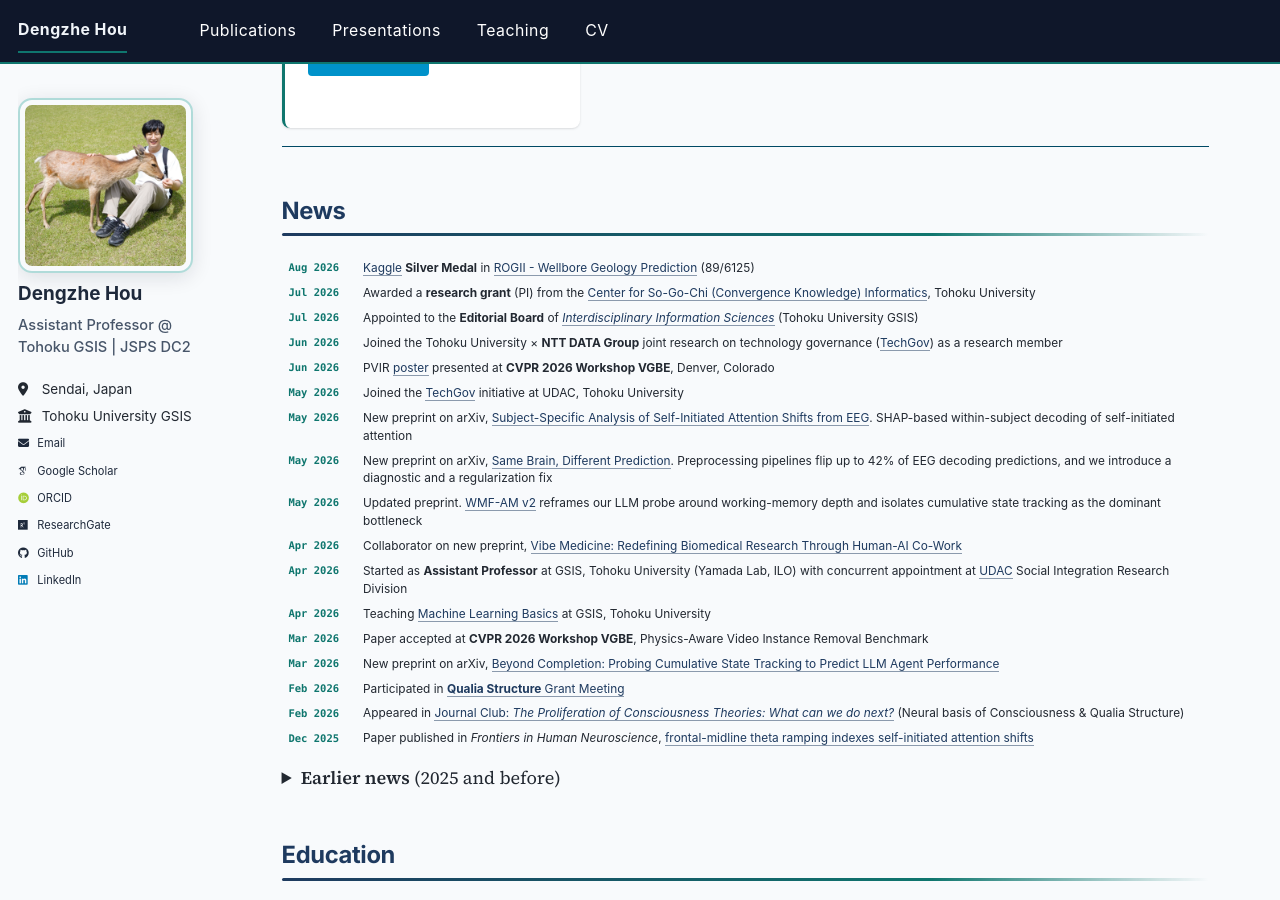
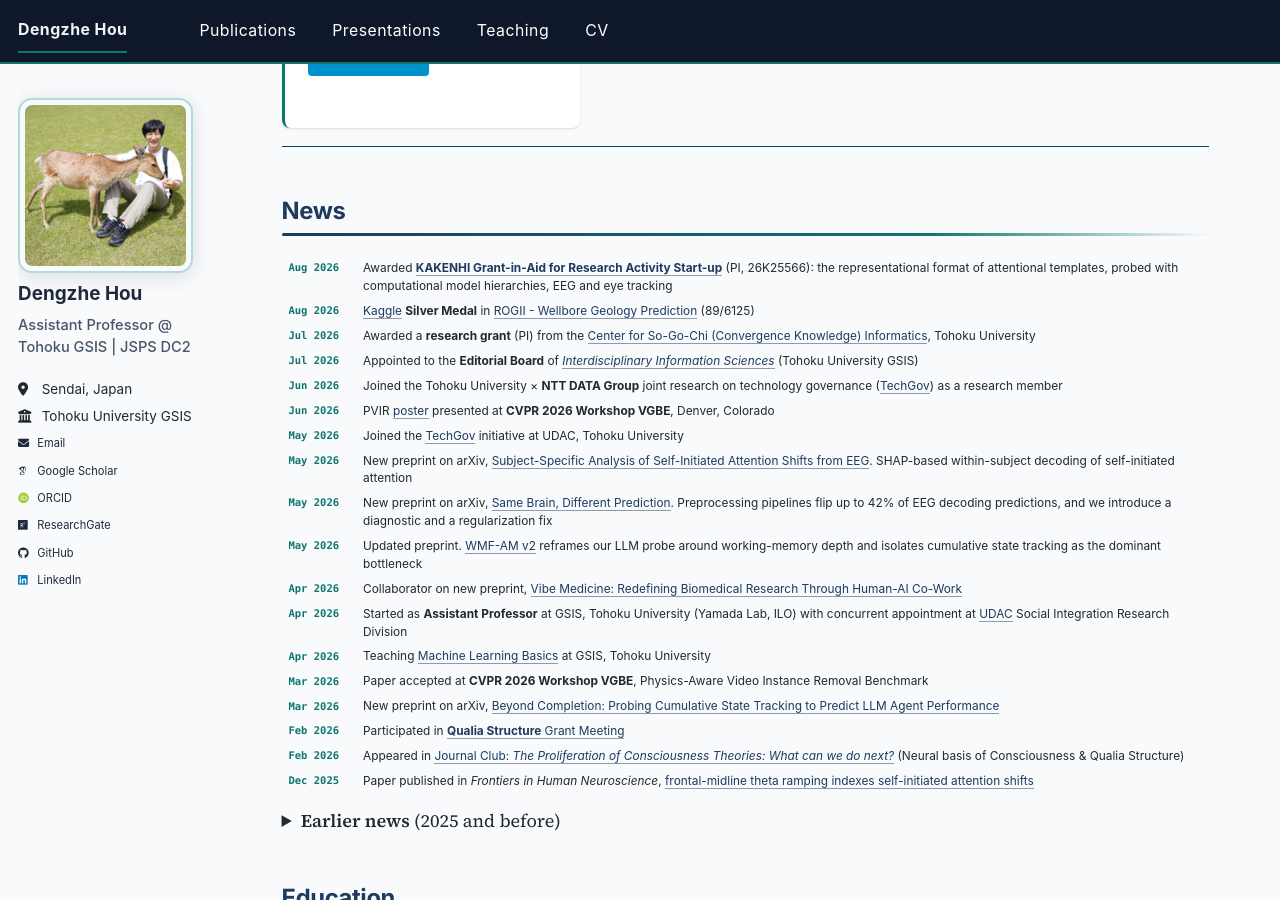
Before and after one commit to dengzhe-hou/dengzhe-hou.github.io, a Jekyll site: the page built from _pages/about.md, in a window 1280 px wide and 900 px high, scrolled down 1848 px. Built offline with Jekyll 4.4.1, drawn with Linux system fonts in a browser that asks for light colours; some web fonts are replaced; some of the changed text lies outside the part shown.

Commit message:
Add KAKENHI Research Activity Start-up grant (26K25566)
Adopted for FY2026, published on KAKEN 2026-08-04. Added to the News and
Grants tables on the about page and to the CV grants list.

Uses the awarded title from KAKEN, which differs from the submitted
draft: the adopted record reads 注意テンプレートの表象形式：計算モデル階層・
脳波・視線追跡による解明, without カテゴリ and ending in 解明 rather than
時間分解能検証.

Amount is the total 配分額 ¥2,600,000 (直接経費 ¥2,000,000 + 間接経費
¥600,000), matching the headline figure KAKEN shows.

Co-Authored-By: Claude Opus 5 <noreply@anthropic.com>

```diff
--- a/_pages/about.md
+++ b/_pages/about.md
@@ -51,6 +51,7 @@ My current work extends this toward aligning brain signals (EEG, fMRI) with larg
 
 | | |
 |---|---|
+| **Aug 2026** | Awarded [**KAKENHI Grant-in-Aid for Research Activity Start-up**](https://kaken.nii.ac.jp/ja/grant/KAKENHI-PROJECT-26K25566/) (PI, 26K25566): the representational format of attentional templates, probed with computational model hierarchies, EEG and eye tracking |
 | **Aug 2026** | [Kaggle](https://www.kaggle.com/monkeydz) **Silver Medal** in [ROGII - Wellbore Geology Prediction](https://www.kaggle.com/competitions/rogii-wellbore-geology-prediction) (89/6125) |
 | **Jul 2026** | Awarded a **research grant** (PI) from the [Center for So-Go-Chi (Convergence Knowledge) Informatics](https://www.aisogochi.tohoku.ac.jp/), Tohoku University |
 | **Jul 2026** | Appointed to the **Editorial Board** of [*Interdisciplinary Information Sciences*](https://www.is.tohoku.ac.jp/en/iis/) (Tohoku University GSIS) |
@@ -120,6 +121,7 @@ Supervisors: Prof. [Kazunori Yamada](https://yamada-lab.gr.jp/ja/index.html), As
 
 | | |
 |---|---|
+| **2026–2027** | **[KAKENHI Grant-in-Aid for Research Activity Start-up](https://kaken.nii.ac.jp/ja/grant/KAKENHI-PROJECT-26K25566/)** (PI, 26K25566): 注意テンプレートの表象形式：計算モデル階層・脳波・視線追跡による解明 (¥2,600,000) |
 | **2026** | [Kaggle](https://www.kaggle.com/monkeydz) **Silver Medal**, [ROGII - Wellbore Geology Prediction](https://www.kaggle.com/competitions/rogii-wellbore-geology-prediction) (89/6125), [certificate](/images/kaggle-rogii-silver-2026.png) |
 | **2026** | **Research Grant (PI)**, [Center for So-Go-Chi (Convergence Knowledge) Informatics](https://www.aisogochi.tohoku.ac.jp/), Tohoku University (¥400,000) |
 | **2026–** | Research Member, Tohoku University × NTT DATA Group Joint Research on Technology Governance ([TechGov](https://techgov.udac.tohoku.ac.jp/ja/index.html#home), UDAC) |
```
Also changed, not shown: _pages/cv.md (+1 -0 lines).
